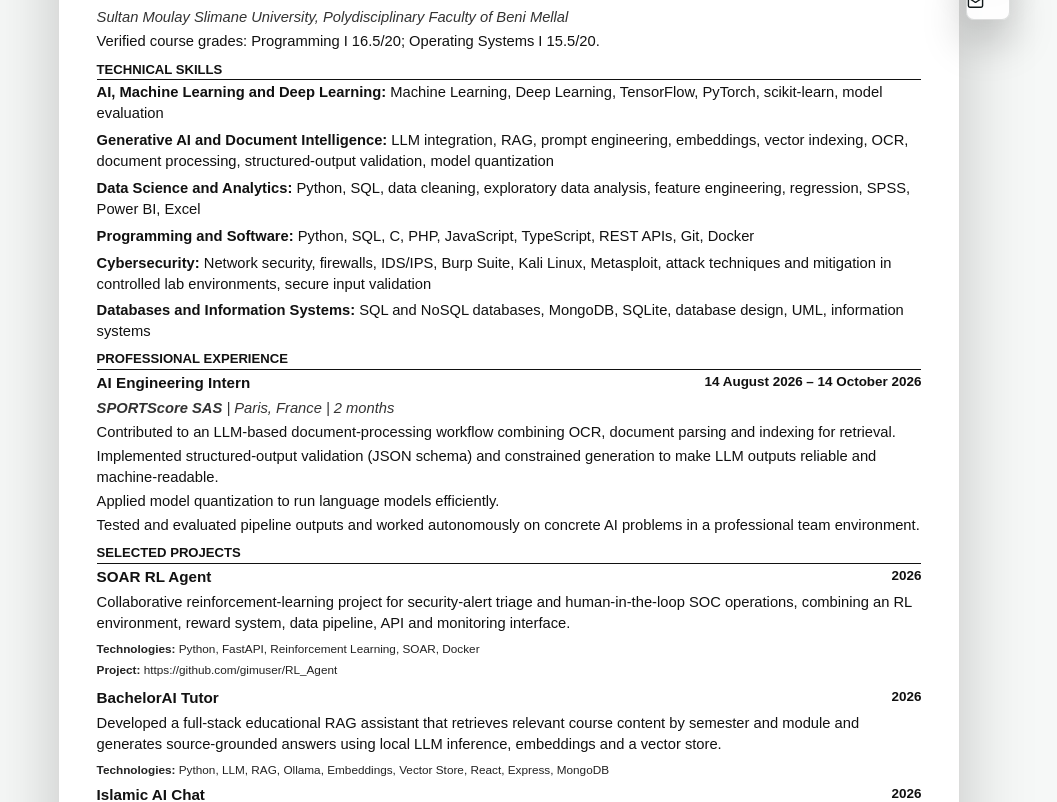
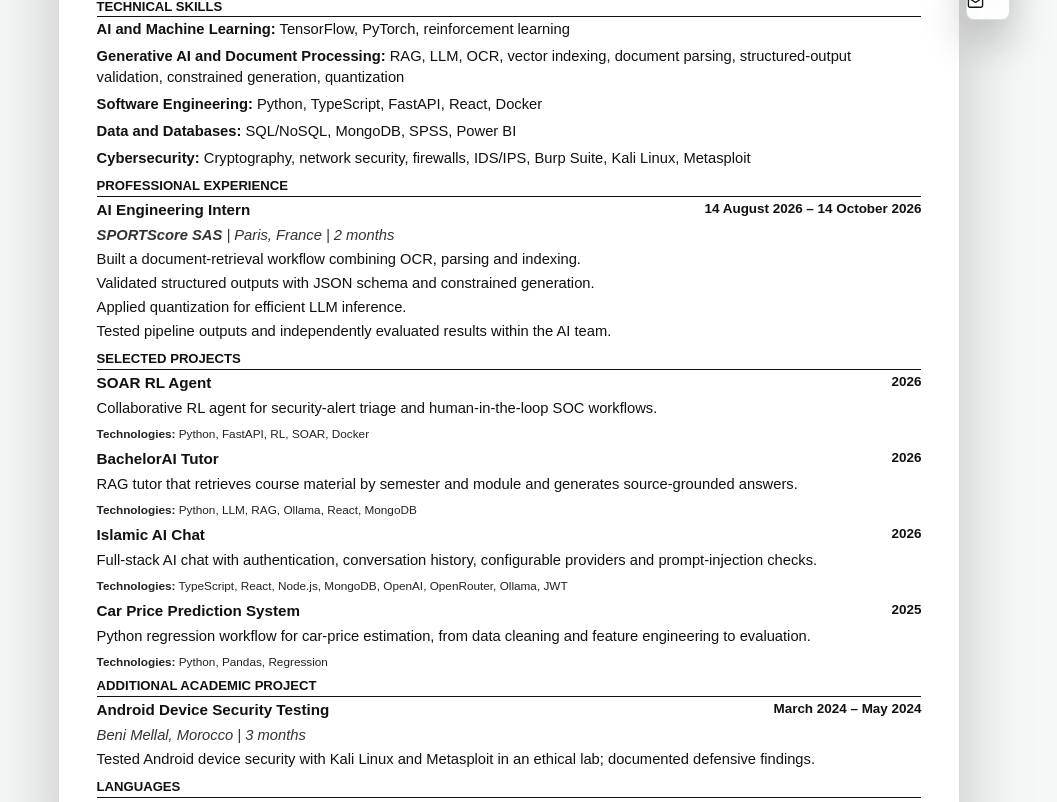
Before and after one commit to gimuser/Portfulio, a Next.js app: page /cv in a window 1280 px wide. Shown: the part 760-1562 px from the top of the page, without its empty margins (131-1188 px from the left). Built offline with nearby package versions, Linux system fonts and the light colour scheme.

Commit message:
Condense bilingual CV content for one-page print layouts

```diff
--- a/data/cv.ts
+++ b/data/cv.ts
@@ -49,8 +49,8 @@ export const cvEducation: CvEducation[] = [
     },
     institution: masterInstitution,
     details: {
-      en: "Master’s Year 1 average: 14.54/20. Semester 1 average: 15.66/20. Verified course grades: Advanced Machine Learning 17.35/20; UML & Design Patterns 18/20; IoT Communication Technologies 16.65/20; Advanced Python 16.01/20; NoSQL 15.62/20.",
-      fr: "Moyenne de la première année du Master : 14,54/20. Moyenne du semestre 1 : 15,66/20. Notes vérifiées : Machine Learning avancé 17,35/20 ; UML et Design Patterns 18/20 ; Technologies de communication IoT 16,65/20 ; Python avancé 16,01/20 ; NoSQL 15,62/20.",
+      en: "Year 1 average 14.54/20 (Semester 1: 15.66/20). Grades: Advanced ML 17.35/20; UML & Design Patterns 18/20; IoT Communication Technologies 16.65/20; Advanced Python 16.01/20; NoSQL 15.62/20. Coursework: Deep Learning, Reinforcement Learning, Advanced Data Analysis, Web Application Security.",
+      fr: "Moyenne de 1re année : 14,54/20 (S1 : 15,66/20). Notes : ML avancé 17,35/20 ; UML & Design Patterns 18/20 ; Technologies de communication IoT 16,65/20 ; Python avancé 16,01/20 ; NoSQL 15,62/20. Cours : Deep Learning, Reinforcement Learning, analyse avancée des données, sécurité des applications web.",
     },
   },
   {
@@ -62,8 +62,8 @@ export const cvEducation: CvEducation[] = [
     },
     institution: masterInstitution,
     details: {
-      en: "Coursework in data science, artificial intelligence, databases, network security, cryptography, machine learning, Python, SQL and C.",
-      fr: "Formation en data science, intelligence artificielle, bases de données, sécurité réseau, cryptographie, machine learning, Python, SQL et C.",
+      en: "Coursework: Cryptography, Networks and Security, Machine Learning.",
+      fr: "Cours : cryptographie, réseaux et sécurité, machine learning.",
     },
   },
   {
@@ -75,53 +75,46 @@ export const cvEducation: CvEducation[] = [
     },
     institution: deugInstitution,
     details: {
-      en: "Verified course grades: Programming I 16.5/20; Operating Systems I 15.5/20.",
-      fr: "Notes vérifiées : Programmation I 16,5/20 ; Systèmes d’exploitation I 15,5/20.",
+      en: "Programming I 16.5/20, Operating Systems I 15.5/20.",
+      fr: "Programmation I 16,5/20, Systèmes d’exploitation I 15,5/20.",
     },
   },
 ];
 
 export const cvSkills: CvSkillGroup[] = [
   {
-    title: { en: "AI, Machine Learning and Deep Learning", fr: "IA, Machine Learning et Deep Learning" },
+    title: { en: "AI and Machine Learning", fr: "IA et Machine Learning" },
     items: {
-      en: "Machine Learning, Deep Learning, TensorFlow, PyTorch, scikit-learn, model evaluation",
-      fr: "Machine Learning, Deep Learning, TensorFlow, PyTorch, scikit-learn, évaluation de modèles",
+      en: "TensorFlow, PyTorch, reinforcement learning",
+      fr: "TensorFlow, PyTorch, apprentissage par renforcement",
     },
   },
   {
-    title: { en: "Generative AI and Document Intelligence", fr: "IA générative et intelligence documentaire" },
+    title: { en: "Generative AI and Document Processing", fr: "IA générative et traitement documentaire" },
     items: {
-      en: "LLM integration, RAG, prompt engineering, embeddings, vector indexing, OCR, document processing, structured-output validation, model quantization",
-      fr: "Intégration de LLM, RAG, ingénierie de prompts, embeddings, indexation vectorielle, OCR, traitement documentaire, validation de sorties structurées, quantification de modèles",
+      en: "RAG, LLM, OCR, vector indexing, document parsing, structured-output validation, constrained generation, quantization",
+      fr: "RAG, LLM, OCR, indexation vectorielle, analyse documentaire, validation des sorties structurées, génération contrainte, quantification",
     },
   },
   {
-    title: { en: "Data Science and Analytics", fr: "Data Science et analyse de données" },
+    title: { en: "Software Engineering", fr: "Génie logiciel" },
     items: {
-      en: "Python, SQL, data cleaning, exploratory data analysis, feature engineering, regression, SPSS, Power BI, Excel",
-      fr: "Python, SQL, nettoyage des données, analyse exploratoire, feature engineering, régression, SPSS, Power BI, Excel",
+      en: "Python, TypeScript, FastAPI, React, Docker",
+      fr: "Python, TypeScript, FastAPI, React, Docker",
     },
   },
   {
-    title: { en: "Programming and Software", fr: "Programmation et développement logiciel" },
+    title: { en: "Data and Databases", fr: "Données et bases de données" },
     items: {
-      en: "Python, SQL, C, PHP, JavaScript, TypeScript, REST APIs, Git, Docker",
-      fr: "Python, SQL, C, PHP, JavaScript, TypeScript, API REST, Git, Docker",
+      en: "SQL/NoSQL, MongoDB, SPSS, Power BI",
+      fr: "SQL/NoSQL, MongoDB, SPSS, Power BI",
     },
   },
   {
     title: { en: "Cybersecurity", fr: "Cybersécurité" },
     items: {
-      en: "Network security, firewalls, IDS/IPS, Burp Suite, Kali Linux, Metasploit, attack techniques and mitigation in controlled lab environments, secure input validation",
-      fr: "Sécurité réseau, pare-feu, IDS/IPS, Burp Suite, Kali Linux, Metasploit, techniques d’attaque et mesures de mitigation en environnement de laboratoire contrôlé, validation sécurisée des entrées",
-    },
-  },
-  {
-    title: { en: "Databases and Information Systems", fr: "Bases de données et systèmes d’information" },
-    items: {
-      en: "SQL and NoSQL databases, MongoDB, SQLite, database design, UML, information systems",
-      fr: "Bases de données SQL et NoSQL, MongoDB, SQLite, conception de bases de données, UML, systèmes d’information",
+      en: "Cryptography, network security, firewalls, IDS/IPS, Burp Suite, Kali Linux, Metasploit",
+      fr: "Cryptographie, sécurité réseau, pare-feu, IDS/IPS, Burp Suite, Kali Linux, Metasploit",
     },
   },
 ];
@@ -136,20 +129,20 @@ export const cvProfessionalExperience: CvExperience[] = [
     duration: { en: "2 months", fr: "2 mois" },
     bullets: [
       {
-        en: "Contributed to an LLM-based document-processing workflow combining OCR, document parsing and indexing for retrieval.",
-        fr: "Contribution à un workflow de traitement documentaire basé sur les LLM, combinant l’OCR, l’analyse des documents et leur indexation pour la recherche.",
+        en: "Built a document-retrieval workflow combining OCR, parsing and indexing.",
+        fr: "Création d’un workflow de recherche documentaire combinant OCR, parsing et indexation.",
       },
       {
-        en: "Implemented structured-output validation (JSON schema) and constrained generation to make LLM outputs reliable and machine-readable.",
-        fr: "Mise en place de la validation des sorties structurées (schéma JSON) et de la génération contrainte afin de rendre les sorties des LLM fiables et exploitables par machine.",
+        en: "Validated structured outputs with JSON schema and constrained generation.",
+        fr: "Validation des sorties structurées avec JSON schema et génération contrainte.",
       },
       {
-        en: "Applied model quantization to run language models efficiently.",
-        fr: "Application de la quantification de modèles pour exécuter efficacement des modèles de langage.",
+        en: "Applied quantization for efficient LLM inference.",
+        fr: "Application de la quantification pour une inférence LLM efficace.",
       },
       {
-        en: "Tested and evaluated pipeline outputs and worked autonomously on concrete AI problems in a professional team environment.",
-        fr: "Test et évaluation des sorties du pipeline, avec un travail autonome sur des problématiques concrètes d’IA au sein d’une équipe professionnelle.",
+        en: "Tested pipeline outputs and independently evaluated results within the AI team.",
+        fr: "Test et évaluation autonome des résultats du pipeline au sein de l’équipe IA.",
       },
     ],
   },
@@ -163,8 +156,8 @@ export const cvAcademicProject: CvExperience = {
   duration: { en: "3 months", fr: "3 mois" },
   bullets: [
     {
-      en: "Studied Android device security and attack vectors in a controlled, ethical lab environment using Kali Linux and Metasploit, then documented defensive observations and mitigation approaches.",
-      fr: "Étude de la sécurité d’un appareil Android et de vecteurs d’attaque dans un environnement de laboratoire contrôlé et éthique avec Kali Linux et Metasploit, suivie de la documentation des observations défensives et des mesures de mitigation.",
+      en: "Tested Android device security with Kali Linux and Metasploit in an ethical lab; documented defensive findings.",
+      fr: "Tests de sécurité Android avec Kali Linux et Metasploit en laboratoire éthique ; documentation des constats défensifs.",
     },
   ],
 };
@@ -175,41 +168,40 @@ export const cvProjects: CvProject[] = [
     title: { en: "SOAR RL Agent", fr: "Agent RL pour SOAR" },
     year: "2026",
     summary: {
-      en: "Collaborative reinforcement-learning project for security-alert triage and human-in-the-loop SOC operations, combining an RL environment, reward system, data pipeline, API and monitoring interface.",
-      fr: "Projet collaboratif d’apprentissage par renforcement pour le triage des alertes de sécurité et les opérations SOC avec intervention humaine, associant environnement RL, système de récompense, pipeline de données, API et interface de supervision.",
+      en: "Collaborative RL agent for security-alert triage and human-in-the-loop SOC workflows.",
+      fr: "Agent RL collaboratif pour le triage des alertes et les workflows SOC avec intervention humaine.",
     },
-    technologies: ["Python", "FastAPI", "Reinforcement Learning", "SOAR", "Docker"],
-    github: "https://github.com/gimuser/RL_Agent",
+    technologies: ["Python", "FastAPI", "RL", "SOAR", "Docker"],
   },
   {
     slug: "bachelor-ai-tutor",
     title: { en: "BachelorAI Tutor", fr: "BachelorAI Tutor" },
     year: "2026",
     summary: {
-      en: "Developed a full-stack educational RAG assistant that retrieves relevant course content by semester and module and generates source-grounded answers using local LLM inference, embeddings and a vector store.",
-      fr: "Développement d’un assistant éducatif RAG full-stack qui retrouve les contenus de cours pertinents par semestre et module et génère des réponses fondées sur les sources à l’aide d’inférence LLM locale, d’embeddings et d’un vector store.",
+      en: "RAG tutor that retrieves course material by semester and module and generates source-grounded answers.",
+      fr: "Tuteur RAG qui retrouve les cours par semestre et module et génère des réponses fondées sur les sources.",
     },
-    technologies: ["Python", "LLM", "RAG", "Ollama", "Embeddings", "Vector Store", "React", "Express", "MongoDB"],
+    technologies: ["Python", "LLM", "RAG", "Ollama", "React", "MongoDB"],
   },
   {
     slug: "islamic-ai-chat",
     title: { en: "Islamic AI Chat", fr: "Islamic AI Chat" },
     year: "2026",
     summary: {
-      en: "Built a full-stack AI chat application with authentication, stored conversation history, configurable AI providers, and prompt-injection checks for a sensitive question-and-answering context.",
-      fr: "Développement d’une application full-stack de chat IA avec authentification, historique des conversations, fournisseurs IA configurables et contrôles contre les injections de prompt pour un contexte de questions-réponses sensible.",
+      en: "Full-stack AI chat with authentication, conversation history, configurable providers and prompt-injection checks.",
+      fr: "Chat IA full-stack avec authentification, historique, fournisseurs configurables et contrôles d’injection de prompt.",
     },
-    technologies: ["TypeScript", "React", "Vite", "Node.js", "Express", "MongoDB", "OpenAI", "OpenRouter", "Ollama", "JWT"],
+    technologies: ["TypeScript", "React", "Node.js", "MongoDB", "OpenAI", "OpenRouter", "Ollama", "JWT"],
   },
   {
     slug: "car-price-prediction-system",
     title: { en: "Car Price Prediction System", fr: "Système de prédiction des prix des voitures" },
     year: "2025",
     summary: {
-      en: "Built a Python machine-learning regression workflow for car-price estimation, covering data cleaning, exploratory analysis, feature engineering and model evaluation.",
-      fr: "Développement d’un workflow de régression en machine learning avec Python pour estimer les prix des voitures, couvrant le nettoyage des données, l’analyse exploratoire, le feature engineering et l’évaluation des modèles.",
+      en: "Python regression workflow for car-price estimation, from data cleaning and feature engineering to evaluation.",
+      fr: "Workflow de régression Python pour estimer les prix, du nettoyage des données au feature engineering et à l’évaluation.",
     },
-    technologies: ["Python", "Pandas", "Data Cleaning", "EDA", "Feature Engineering", "Regression"],
+    technologies: ["Python", "Pandas", "Regression"],
   },
 ];
 
@@ -221,6 +213,6 @@ export const cvLanguages: { name: LocalizedText; level: LocalizedText }[] = [
 ];
 
 export const atsProfessionalSummary: LocalizedText = {
-  en: "Master’s student in Data Science and Information Systems Security at Sultan Moulay Slimane University, with professional internship experience in AI engineering at SPORTScore SAS. Focused on AI engineering, machine learning, generative AI and cybersecurity, with project experience in LLM integration, retrieval-augmented generation, document processing, OCR, vector indexing, prompt engineering, model quantization and structured-output validation.",
-  fr: "Étudiant en Master Data Science et Sécurité des Systèmes d’Information à l’Université Sultan Moulay Slimane, avec une expérience de stage en ingénierie IA chez SPORTScore SAS. Orienté vers l’ingénierie IA, le machine learning, l’IA générative et la cybersécurité, avec une expérience de projet en intégration de LLM, génération augmentée par récupération (RAG), traitement documentaire, OCR, indexation vectorielle, ingénierie de prompts, quantification de modèles et validation de sorties structurées.",
+  en: "Master’s student in Data Science and Information Systems Security, focused on AI engineering, machine learning, generative AI and cybersecurity. Project experience in LLM/RAG and document-processing workflows.",
+  fr: "Étudiant en Master Data Science et Sécurité des Systèmes d’Information, spécialisé en ingénierie IA, machine learning, IA générative et cybersécurité. Expérience de projets en LLM/RAG et traitement documentaire.",
 };
```
